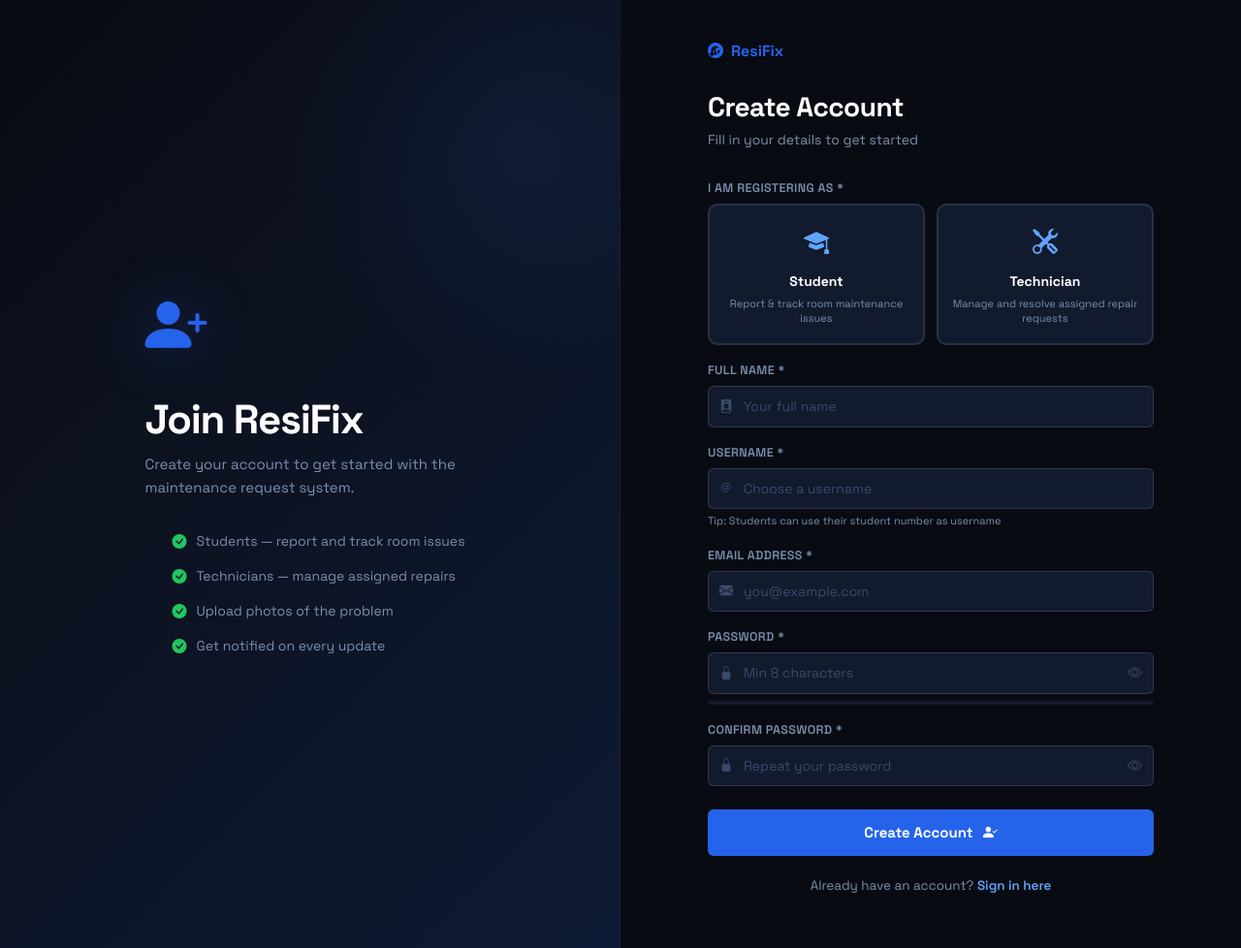
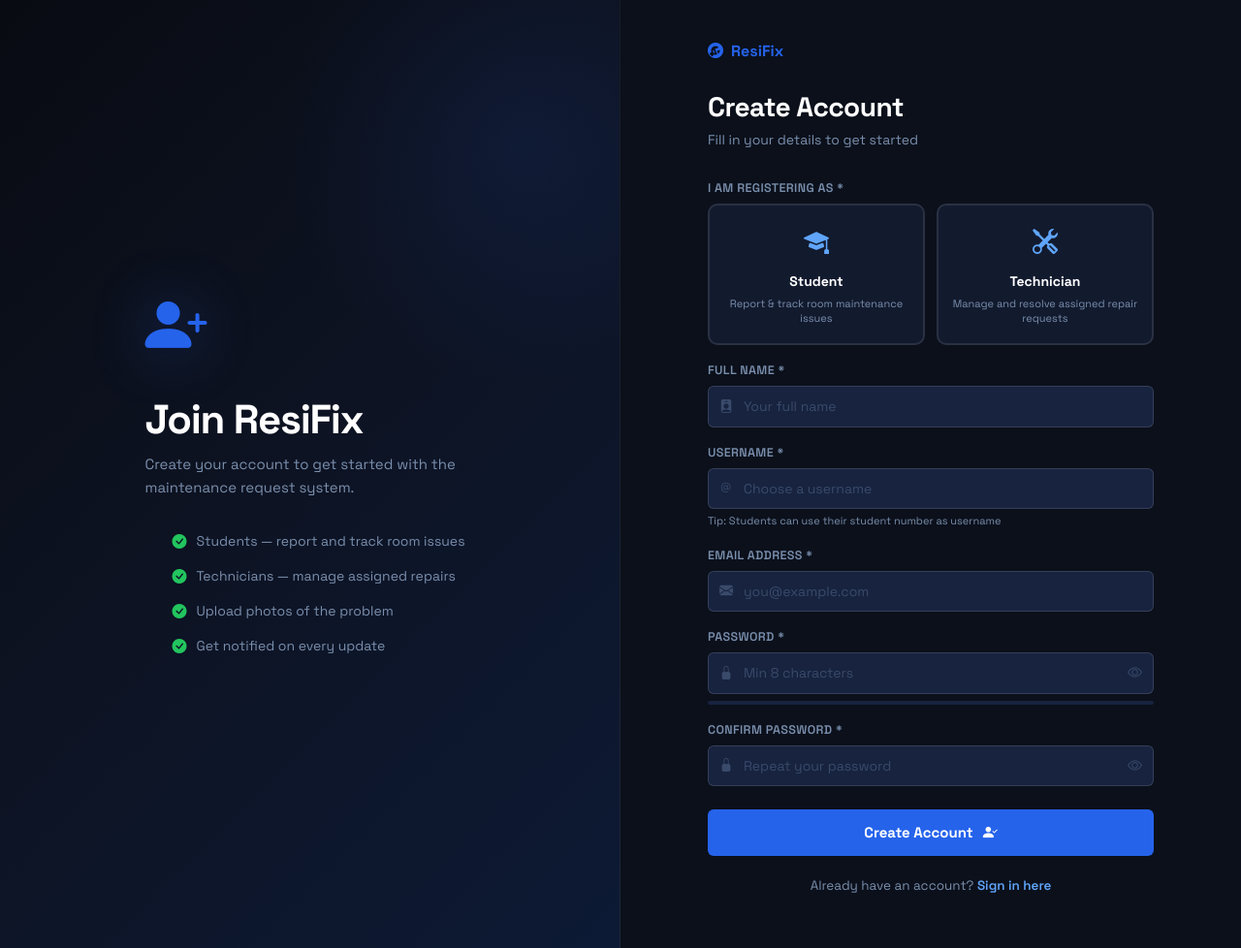
Before and after one commit to ResiFIxGroup20/resifix, a Flask app: page /register in a window 1280 px wide. Shown: the whole page at 97% size. Run offline with Flask 3, Linux system fonts and the light colour scheme.

Commit message:
Update style.css

```diff
--- a/static/css/style.css
+++ b/static/css/style.css
@@ -3,9 +3,9 @@ the part of the css that corresponds to your part) */
 
 
 :root {
-  --bg:           #080b12;
-  --bg-2:         #0d1220;
-  --bg-3:         #121a2e;
+  --bg:           #0b101b;
+  --bg-2:         #101729;
+  --bg-3:         #17233f;
   --border:       rgba(255,255,255,0.07);
   --border-strong:rgba(255,255,255,0.13);
   --text:         #ffffff;
```
